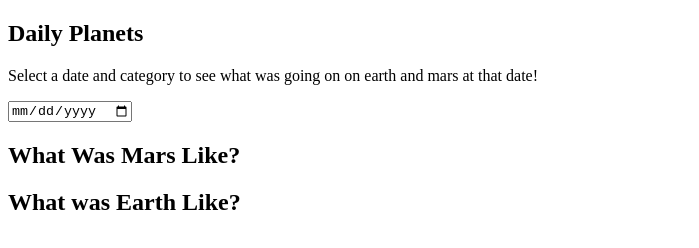
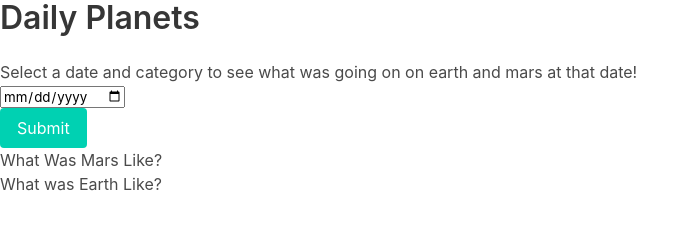
Before and after one commit to blchase215/the-daily-planets, a plain HTML site: page index.html in a window 1280 px wide. Shown: the whole page, without its empty margins (0-699 px from the left). Drawn offline with nearby package versions, Linux system fonts and the light colour scheme.

Commit message:
button and new style sheet added

```diff
--- a/index.html
+++ b/index.html
@@ -4,6 +4,7 @@
     <meta charset="UTF-8">
     <meta http-equiv="X-UA-Compatible" content="IE=edge">
     <meta name="viewport" content="width=device-width, initial-scale=1.0">
+    <link rel="stylesheet" href="https://cdnjs.cloudflare.com/ajax/libs/bulma/0.9.4/css/bulma.min.css">
     <title>Document</title>
 </head>
 <body>
@@ -17,7 +18,7 @@
                 <!-- Header and instructions for userinput form -->
                 <div>
                     <header>
-                        <h1>Daily Planets</h1>
+                        <h1 class="title">Daily Planets</h1>
                         <p>Select a date and category to see what was going on on earth and mars at that date!</p>
                     </header>
                 </div>
@@ -29,6 +30,7 @@
                         <label for=""></label>
                         <input type="date">
                     </form>
+                    <button class="button is-primary"> Submit </button>
                 </div>
             </div>
         </section>
@@ -55,7 +57,5 @@
         </section>
 
     </main>
-
-    <script src="<https://cdnjs.cloudflare.com/ajax/libs/skeleton-framework/1.1.1/skeleton.min.css"></script>
 </body>
 </html>
```
